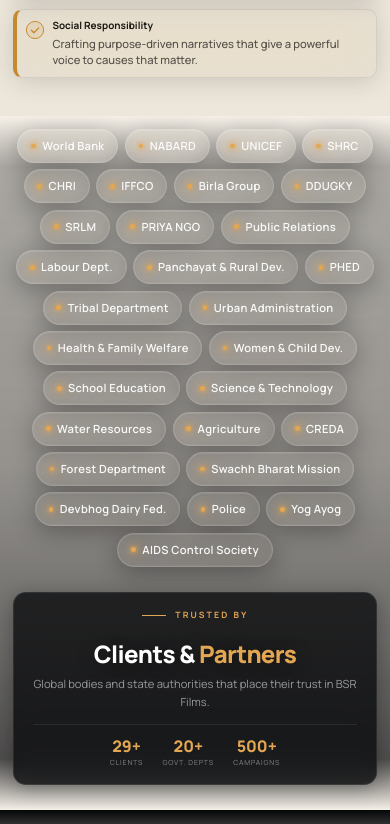
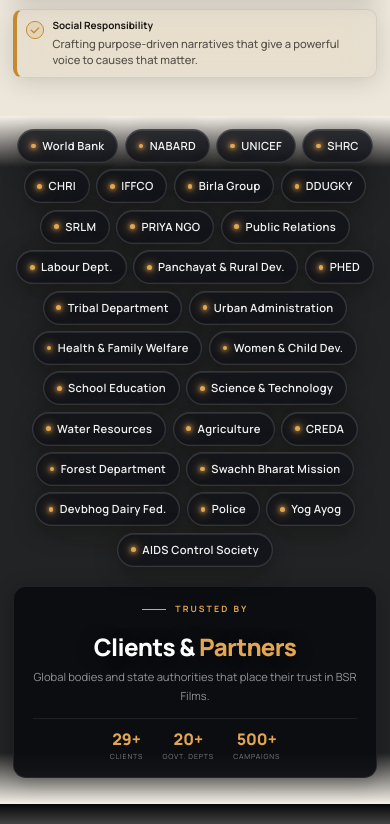
Before and after one commit to soubhagyadevchaturvedicse24-hub/BSR-Filmss, a Next.js app: page / in a window 390 px wide. Shown: the part 1400-2224 px from the top of the page. Built offline with nearby package versions, Linux system fonts and the light colour scheme.

Commit message:
perf: eliminate all GPU-heavy effects on mobile clients section

```diff
--- a/src/app/globals.css
+++ b/src/app/globals.css
@@ -891,6 +891,43 @@
     animation: none;
     background: linear-gradient(90deg, #E3A652, #EDB96A);
   }
+
+  /* ── Mobile Clients section: kill ALL expensive effects ────────── */
+
+  /* Badge: solid bg instead of backdrop-filter blur (29 badges = 29 blur layers) */
+  .marquee-badge-styled {
+    -webkit-backdrop-filter: none !important;
+    backdrop-filter: none !important;
+    background: rgba(18, 20, 26, 0.85) !important;
+    border-color: rgba(255, 255, 255, 0.10);
+    box-shadow: 0 2px 8px rgba(0, 0, 0, 0.3);
+    transition: none !important;
+  }
+
+  /* Kill shimmer sweep animation on all badges */
+  .marquee-badge-shimmer::after {
+    animation: none !important;
+    display: none;
+  }
+
+  /* Kill gold dot pulse — static glow instead */
+  .dot-gold-glow {
+    animation: none !important;
+    box-shadow: 0 0 4px 1px rgba(227, 166, 82, 0.5);
+  }
+
+  /* Card: solid bg instead of backdrop-filter blur */
+  .clients-card-mobile {
+    -webkit-backdrop-filter: none !important;
+    backdrop-filter: none !important;
+    background: rgba(10, 12, 16, 0.92) !important;
+    box-shadow: 0 2px 12px rgba(0, 0, 0, 0.4);
+  }
+
+  /* Overlay: simpler, no extra compositing */
+  .clients-overlay {
+    background: rgba(5, 6, 8, 0.88) !important;
+  }
 }
 
 /* ── Mobile nav body scroll lock ──────────────────────────────────── */
--- a/src/components/Clients.tsx
+++ b/src/components/Clients.tsx
@@ -106,7 +106,7 @@
 
       {/* Overlay — solid on mobile, blurred on desktop */}
       <div
-        className={`absolute inset-0 z-0 transition-colors duration-700 clients-overlay ${!isMobile ? 'backdrop-blur-[4px]' : ''}`}
+        className={`absolute inset-0 z-0 clients-overlay ${!isMobile ? 'backdrop-blur-[4px] transition-colors duration-700' : ''}`}
         aria-hidden="true"
       />
 
@@ -118,29 +118,48 @@
       <div className={`relative z-20 ${isDesktop ? 'pt-10 md:pt-14 pb-8 md:pb-12' : 'pt-4 pb-8'}`}>
 
         {/* Full-width marquees — visible layer */}
+        {isMobile ? (
+          <div className="w-full flex flex-col gap-3 sm:gap-4">
+            <StaticBadgeGrid items={[...majorOrgs, ...govtDepts]} />
+          </div>
+        ) : (
         <motion.div
           initial={{ opacity: 0 }}
           animate={inView ? { opacity: 1 } : {}}
-          transition={{ delay: isMobile ? 0 : 0.4, duration: isMobile ? 0.3 : 0.9, ease: [0.22, 1, 0.36, 1] }}
-          className={`w-full flex flex-col ${isDesktop ? 'gap-6' : 'gap-3 sm:gap-4'}`}
+          transition={{ delay: 0.4, duration: 0.9, ease: [0.22, 1, 0.36, 1] }}
+          className={`w-full flex flex-col gap-6`}
         >
-          {isDesktop ? (
-            <>
           <FullWidthMarquee items={majorOrgs} direction="left" />
           <FullWidthMarquee items={govtDepts} direction="right" />
           <FullWidthMarquee items={govtDepts} direction="left" />
-            </>
-          ) : (
-            <StaticBadgeGrid items={[...majorOrgs, ...govtDepts]} />
+        </motion.div>
         )}
-        </motion.div>
 
         {/* Compact glass card — in flow, below the marquees */}
+        {isMobile ? (
+          <div className="mx-auto text-center px-6 py-5 rounded-2xl max-w-[520px] w-[calc(100%-2rem)] mt-6 clients-card-mobile">
+            <p className="label-line justify-center text-[0.6rem] mb-2">Trusted By</p>
+            <h2 className="text-3xl font-extrabold leading-tight tracking-tight heading-text-shadow">
+              Clients &amp; <span className="color-gold">Partners</span>
+            </h2>
+            <p className="text-sm mt-2 leading-relaxed opacity-60 color-primary">
+              Global bodies and state authorities that place their trust in BSR Films.
+            </p>
+            <div className="flex justify-center gap-6 mt-4 pt-4 border-top-subtle">
+              {[["29+", "Clients"], ["20+", "Govt. Depts"], ["500+", "Campaigns"]].map(([n, l]) => (
+                <div key={l} className="text-center">
+                  <p className="text-xl font-extrabold leading-none color-gold">{n}</p>
+                  <p className="text-[0.55rem] tracking-[0.12em] uppercase mt-1 opacity-50 color-primary">{l}</p>
+                </div>
+              ))}
+            </div>
+          </div>
+        ) : (
           <motion.div
-          initial={isMobile ? { opacity: 0, y: 12 } : { opacity: 0, y: 20 }}
+            initial={{ opacity: 0, y: 20 }}
             animate={inView ? { opacity: 1, y: 0 } : {}}
-          transition={{ duration: isMobile ? 0.35 : 0.85, delay: isMobile ? 0 : 0.3, ease: [0.22, 1, 0.36, 1] }}
-          className={`mx-auto text-center px-6 sm:px-8 md:px-12 py-5 sm:py-6 md:py-8 rounded-2xl sm:rounded-3xl border-glow transition-colors duration-500 max-w-[520px] w-[calc(100%-2rem)] mt-8 md:mt-10 ${isMobile ? 'clients-card-mobile' : 'clients-card-desktop'}`}
+            transition={{ duration: 0.85, delay: 0.3, ease: [0.22, 1, 0.36, 1] }}
+            className="mx-auto text-center px-6 sm:px-8 md:px-12 py-5 sm:py-6 md:py-8 rounded-2xl sm:rounded-3xl border-glow transition-colors duration-500 max-w-[520px] w-[calc(100%-2rem)] mt-8 md:mt-10 clients-card-desktop"
           >
             <p className="label-line justify-center text-[0.6rem] mb-2">Trusted By</p>
             <h2 className="text-3xl sm:text-4xl md:text-5xl font-extrabold leading-tight tracking-tight transition-colors duration-500 heading-text-shadow">
@@ -149,8 +168,6 @@
             <p className="text-sm sm:text-base mt-2 sm:mt-3 leading-relaxed opacity-60 transition-colors duration-500 color-primary">
               Global bodies and state authorities that place their trust in BSR Films.
             </p>
-
-          {/* Stats row — compact */}
             <div className="flex justify-center gap-6 sm:gap-8 md:gap-12 mt-4 sm:mt-5 md:mt-6 pt-4 sm:pt-5 md:pt-6 transition-colors duration-500 border-top-subtle">
               {[["29+", "Clients"], ["20+", "Govt. Depts"], ["500+", "Campaigns"]].map(([n, l]) => (
                 <div key={l} className="text-center">
@@ -160,6 +177,7 @@
               ))}
             </div>
           </motion.div>
+        )}
 
       </div>
     </section>
```
Lines whose indentation alone changed are shown as unchanged.
